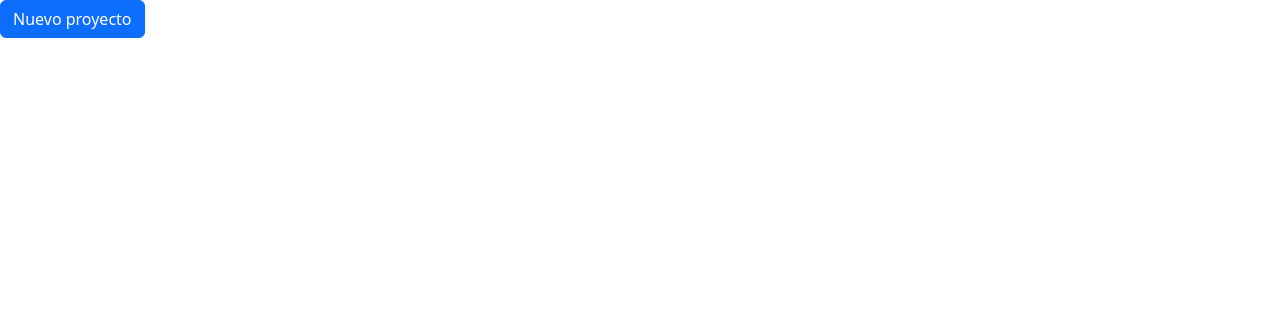
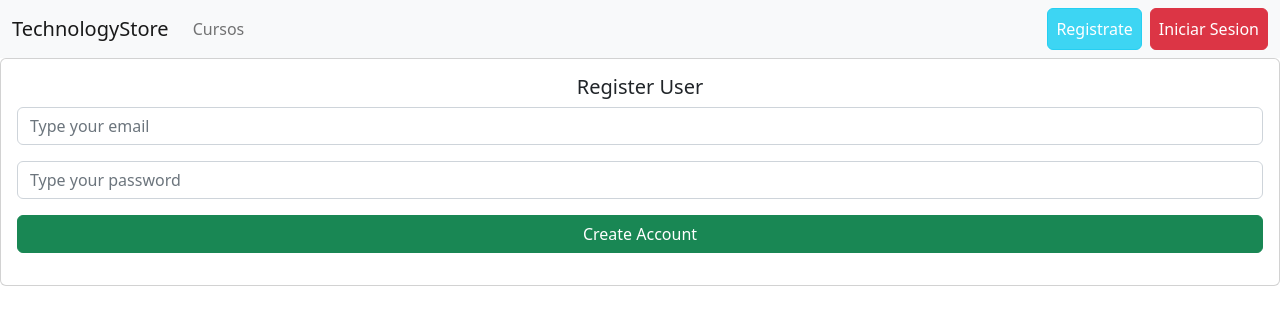
Before and after one commit to raag2018/technologyStore, a React (Vite) app: page /registrar in a window 1280 px wide. Shown: the top 324 px of the page. Built offline with nearby package versions, Linux system fonts and the light colour scheme; no server answers.

Commit message:
se agrego componentes de login, registrar, notFound

```diff
--- a/package.json
+++ b/package.json
@@ -14,7 +14,9 @@
     "firebase": "^10.7.2",
     "react": "^18.2.0",
     "react-dom": "^18.2.0",
-    "react-hook-dom": "^1.0.2"
+    "react-hook-dom": "^1.0.2",
+    "react-hook-form": "^7.49.3",
+    "react-router-dom": "^6.21.3"
   },
   "devDependencies": {
     "@types/react": "^18.2.43",
--- a/src/App.jsx
+++ b/src/App.jsx
@@ -1,9 +1,26 @@
-const  App = () => {
+import { useRoutes, BrowserRouter } from 'react-router-dom'
+
+import NavBar from './Components/Navbar'
+import HomePages from './Pages/HomePages'
+import LoginPages from './Pages/LoginPages'
+import RegisterUser from './Pages/RegisterUser'
+import NotFound from './Pages/NotFound'
+const AppRoutes = () => {
+  let routes = useRoutes([
+    { path: '/', element: <HomePages /> },
+    { path: '/login', element: <LoginPages /> },
+    {path: '/registrar', element: <RegisterUser/> },
+    {path: '/*', element: <NotFound/>}
+  ])
+  return routes
+}
+const App = () => {
   return (
     <>
-      <div>
-       <h1 className="btn btn-primary">Nuevo proyecto</h1>
-      </div>
+      <BrowserRouter>
+        <NavBar />
+        <AppRoutes />
+      </BrowserRouter>
     </>
   )
 }
--- /dev/null
+++ b/src/Components/Login.jsx
@@ -0,0 +1,55 @@
+import { useForm } from 'react-hook-form'
+import { useState } from 'react'
+import { app } from '../firebase'
+import { getAuth, signInWithEmailAndPassword } from 'firebase/auth'
+import { emailValidation, minPassword, maxPassword } from '../Utils/validations'
+import { useNavigate } from 'react-router-dom'
+const Login = () => {
+    const auth = getAuth(app)
+    const navigate = useNavigate()
+    const [error, setError] = useState()
+    const {
+        register,
+        handleSubmit,
+        formState: { errors }
+    } = useForm()
+    const loginUser = async (data) => {
+        try {
+            const response = await signInWithEmailAndPassword(auth, data.email, data.password)
+            navigate('/auth/products')
+            console.log(response)
+        } catch (error) {
+            setError(error.message.replace('Firebase', ''))
+        }
+    }
+    return (
+        <>
+            <div className="card">
+            <div className="card-body">
+                <h5 className="card-title text-center">
+                    Login User
+                </h5>
+                <form onSubmit={handleSubmit(loginUser)}>
+                    <div className="mb-3">
+                        <input type="text" name="email" {...register("email", { required: 'Email is required', pattern: emailValidation })} className="form-control"
+                            placeholder="Type your email" />
+                        {errors.email && <span className="text-danger">{errors.email.message}</span>}
+                    </div>
+                    <div className="mb-3">
+                        <input type="password" name="password" {...register("password", { required: 'Password is required', minLength: minPassword, maxLength: maxPassword })} className="form-control"
+                            placeholder="Type your password" />
+                        {errors.password && <span className="text-danger">{errors.password.message}</span>}
+                    </div>
+                    <div className="mb-3 d-grid gap-2">
+                        <button type="submit" className="btn btn-success">SignIn</button>
+                    </div>
+                </form>
+                {
+                    error && <span className='text-danger'> {error}</span>
+                }
+            </div>
+        </div>
+        </>
+    )
+}
+export default Login
--- /dev/null
+++ b/src/Components/Navbar.jsx
@@ -0,0 +1,46 @@
+import { NavLink } from 'react-router-dom'
+const Navbar = () => {
+    return (
+        <>
+            <nav className='navbar mt-0 navbar-expand-lg navbar-light bg-light'>
+                <div className='container-fluid'>
+                    <a className='navbar-brand' href='#'>TechnologyStore</a>
+                    <button className='navbar-toggler' type='button' data-bs-toggle='collapse' data-bs-target='#navbarText' aria-controls='navbarText' aria-expanded='false' aria-label='Toggle navigation'>
+                        <span className='navbar-toggler-icon'></span>
+                    </button>
+                    <div className='collapse navbar-collapse' id='navbarText'>
+                        <ul className='navbar-nav me-auto mb-2 mb-lg-0'>
+                            <li>
+                                <NavLink
+                                    to='/'
+                                    className='nav-link'
+                                >
+                                    Cursos
+                                </NavLink>
+                            </li>
+                        </ul>
+                        <ul className='navbar-nav  mb-2 mb-lg-0'>
+                            <li>
+                                <NavLink
+                                    className='nav-link btn btn-info text-white me-2'
+                                    to='/registrar'
+                                >
+                                    Registrate
+                                </NavLink>
+                            </li>
+                            <li>
+                                <NavLink
+                                    to='/login'
+                                    className='nav-link btn btn-danger text-white'
+                                >
+                                    Iniciar Sesion
+                                </NavLink>
+                            </li>
+                        </ul>
+                    </div>
+                </div>
+            </nav>
+        </>
+    )
+}
+export default Navbar
--- /dev/null
+++ b/src/Components/Register.jsx
@@ -0,0 +1,55 @@
+import { useForm } from 'react-hook-form'
+import { useState } from 'react'
+import { app } from '../firebase'
+import { getAuth, signInWithEmailAndPassword } from 'firebase/auth'
+import { emailValidation, minPassword, maxPassword } from '../Utils/validations'
+import { useNavigate } from 'react-router-dom'
+const Register = () => {
+    const auth = getAuth(app)
+    const navigate = useNavigate()
+    const [error, setError] = useState()
+    const {
+        register,
+        handleSubmit,
+        formState: { errors }
+    } = useForm()
+    const loginUser = async (data) => {
+        try {
+            const response = await signInWithEmailAndPassword(auth, data.email, data.password)
+            navigate('/auth/products')
+            console.log(response)
+        } catch (error) {
+            setError(error.message.replace('Firebase', ''))
+        }
+    }
+    return (
+        <>
+            <div className="card">
+            <div className="card-body">
+                <h5 className="card-title text-center">
+                    Register User
+                </h5>
+                <form onSubmit={handleSubmit(loginUser)}>
+                    <div className="mb-3">
+                        <input type="text" name="email" {...register("email", { required: 'Email is required', pattern: emailValidation })} className="form-control"
+                            placeholder="Type your email" />
+                        {errors.email && <span className="text-danger">{errors.email.message}</span>}
+                    </div>
+                    <div className="mb-3">
+                        <input type="password" name="password" {...register("password", { required: 'Password is required', minLength: minPassword, maxLength: maxPassword })} className="form-control"
+                            placeholder="Type your password" />
+                        {errors.password && <span className="text-danger">{errors.password.message}</span>}
+                    </div>
+                    <div className="mb-3 d-grid gap-2">
+                        <button type="submit" className="btn btn-success">Create Account</button>
+                    </div>
+                </form>
+                {
+                    error && <span className='text-danger'> {error}</span>
+                }
+            </div>
+        </div>
+        </>
+    )
+}
+export default Register
--- a/src/Pages/HomePages.jsx
+++ b/src/Pages/HomePages.jsx
@@ -1,8 +1,8 @@
 const  HomePages = () => {
     return (
       <>
-        <div>
-         <h1 className="btn btn-primary">Home</h1>
+        <div className="container justify-content-center text-center">
+         <h1 className="">Home</h1>
         </div>
       </>
     )
--- a/src/Pages/LoginPages.jsx
+++ b/src/Pages/LoginPages.jsx
@@ -1,8 +1,9 @@
+import Login from '../Components/Login'
 const  LoginPages = () => {
     return (
       <>
         <div>
-         <h1 className="btn btn-primary">LoginPages</h1>
+         <Login/>
         </div>
       </>
     )
--- /dev/null
+++ b/src/Pages/NotFound.jsx
@@ -0,0 +1,8 @@
+const NotFound = () => {
+    return (
+        <>
+            <h1>Error 404</h1>
+        </>
+    )
+}
+export default NotFound
--- /dev/null
+++ b/src/Pages/RegisterUser.jsx
@@ -0,0 +1,10 @@
+import Register from '../Components/Register'
+
+const RegisterUser = () => {
+    return (
+        <>
+           <Register/>
+        </>
+    )
+}
+export default RegisterUser
--- /dev/null
+++ b/src/Utils/validations.js
@@ -0,0 +1,16 @@
+const emailValidation = {
+    value: /^[A-Z0-9._%+-]+@[A-Z0-9.-]+\.[A-Z]{2,}$/i,
+    message: 'Invalid email address'
+}
+const minPassword = {
+    value: 8,
+    message: 'Password must be at least 8 characters'
+}
+
+const maxPassword = {
+    value: 24,
+    message: 'Password must be less than 24 characters'
+}
+
+
+export { emailValidation, minPassword, maxPassword }
--- a/src/firebase.js
+++ b/src/firebase.js
@@ -5,12 +5,12 @@ import { initializeApp } from "firebase/app";
 
 // Your web app's Firebase configuration
 const firebaseConfig = {
-  apiKey: import.meta.vite.VITE_APIKEY,
-  authDomain: import.meta.vite.VITE_AUTHDOMAIN,
-  projectId: import.meta.vite.PROJECTID,
-  storageBucket: import.meta.vite.STORAGEBUCKET,
-  messagingSenderId: import.meta.vite.VITE_MESSAGINGSENDERID,
-  appId: import.meta.vite.VITE_APPID
+  apiKey: import.meta.env.VITE_APIKEY,
+  authDomain: import.meta.env.VITE_AUTHDOMAIN,
+  projectId: import.meta.env.PROJECTID,
+  storageBucket: import.meta.env.STORAGEBUCKET,
+  messagingSenderId: import.meta.env.VITE_MESSAGINGSENDERID,
+  appId: import.meta.env.VITE_APPID
 };
 
 // Initialize Firebase
--- a/src/main.jsx
+++ b/src/main.jsx
@@ -2,6 +2,7 @@ import React from 'react'
 import ReactDOM from 'react-dom/client'
 import App from './App.jsx'
 import 'bootstrap/dist/css/bootstrap.min.css'
+import 'bootstrap/dist/js/bootstrap.bundle.js'
 ReactDOM.createRoot(document.getElementById('root')).render(
   <React.StrictMode>
     <App />
```
Also changed, not shown: 1 other file (tests, documents, lock files or other folders).
